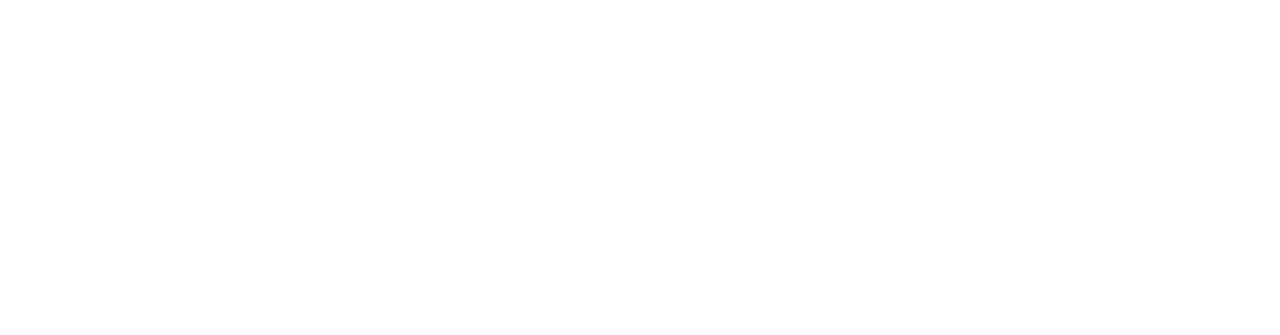
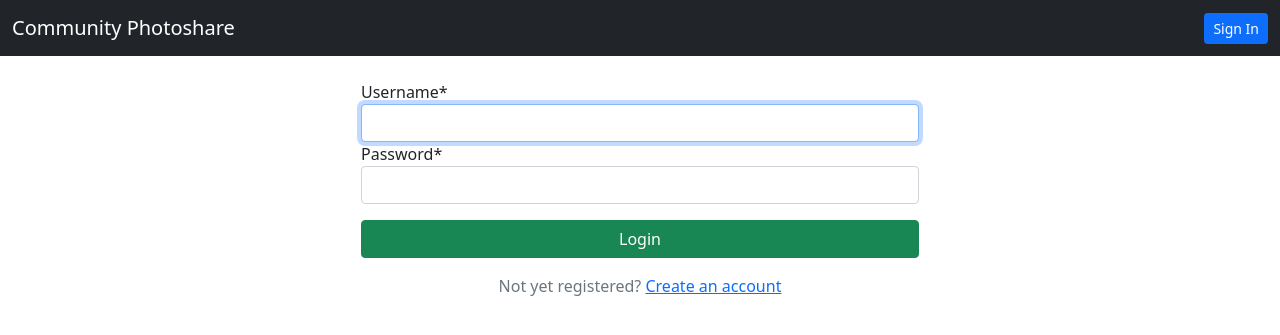
Before and after one commit to hardingrichard/pp4-photography-website, a Django app: page /users/login/ in a window 1280 px wide. Before the commit the part shown is empty. Shown: the top 335 px of the page. Run offline with Django 4.2, Linux system fonts and the light colour scheme; parts of the project's set-up code (start-up, migrations or seed data) failed here and were passed over; some libraries are stand-ins or nearby versions.

Commit message:
Ammend navbar style

```diff
--- a/templates/navbar.html
+++ b/templates/navbar.html
@@ -19,7 +19,7 @@
                 {% else %}
 
                 <li class="nav-item">
-                    <a href="{% url 'user:login' %}" class="btn btn-sm btn-danger">Sign In</a>
+                    <a href="{% url 'user:login' %}" class="btn btn-sm btn-primary">Sign In</a>
                 </li>
                 {% endif %}
             </ul>
--- a/users/templates/users/login.html
+++ b/users/templates/users/login.html
@@ -0,0 +1,24 @@
+{% extends 'base.html' %}
+
+{% load crispy_forms_tags %}
+
+{% block body %}
+
+<div class="rounded mx-auto col-6">
+    <div class="form-group">
+        <form action="" method="post">
+            {% csrf_token %}
+            {{ form|crispy }}
+            <button type="submit" class="btn btn-success w-100 my-3">Login</button>
+        </form>
+    </div>
+    {% comment %} Already Registered {% endcomment %}
+    <div class="text-center w-100">
+        <p class="text-muted font-weight-bold">
+            Not yet registered?
+            <a href="{% url 'user:signup' %}" class="text-primary ml-3">Create an account</a>
+        </p>
+    </div>
+</div>
+
+{% endblock body %}
```
Also changed, not shown: db.sqlite3, 1 other file.
